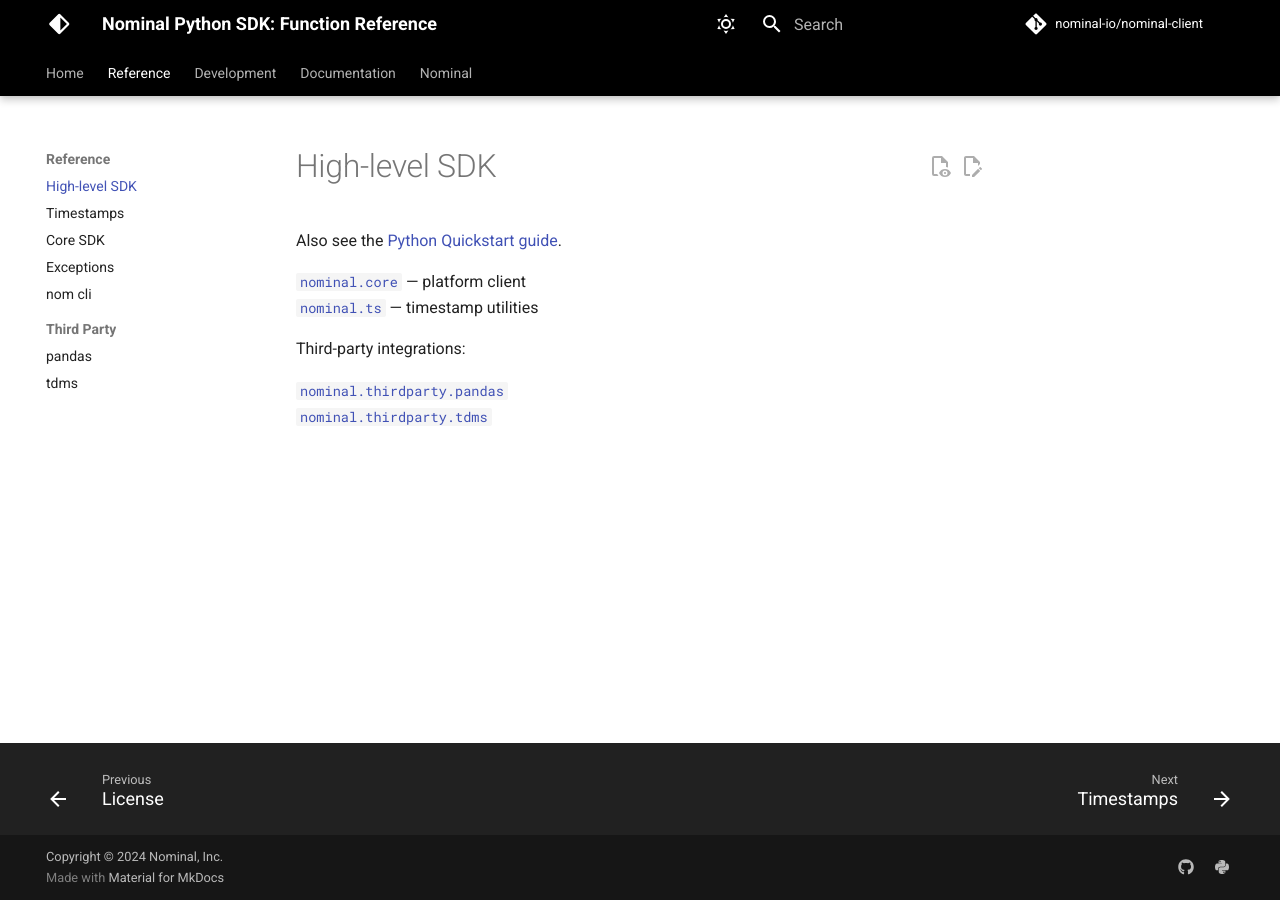
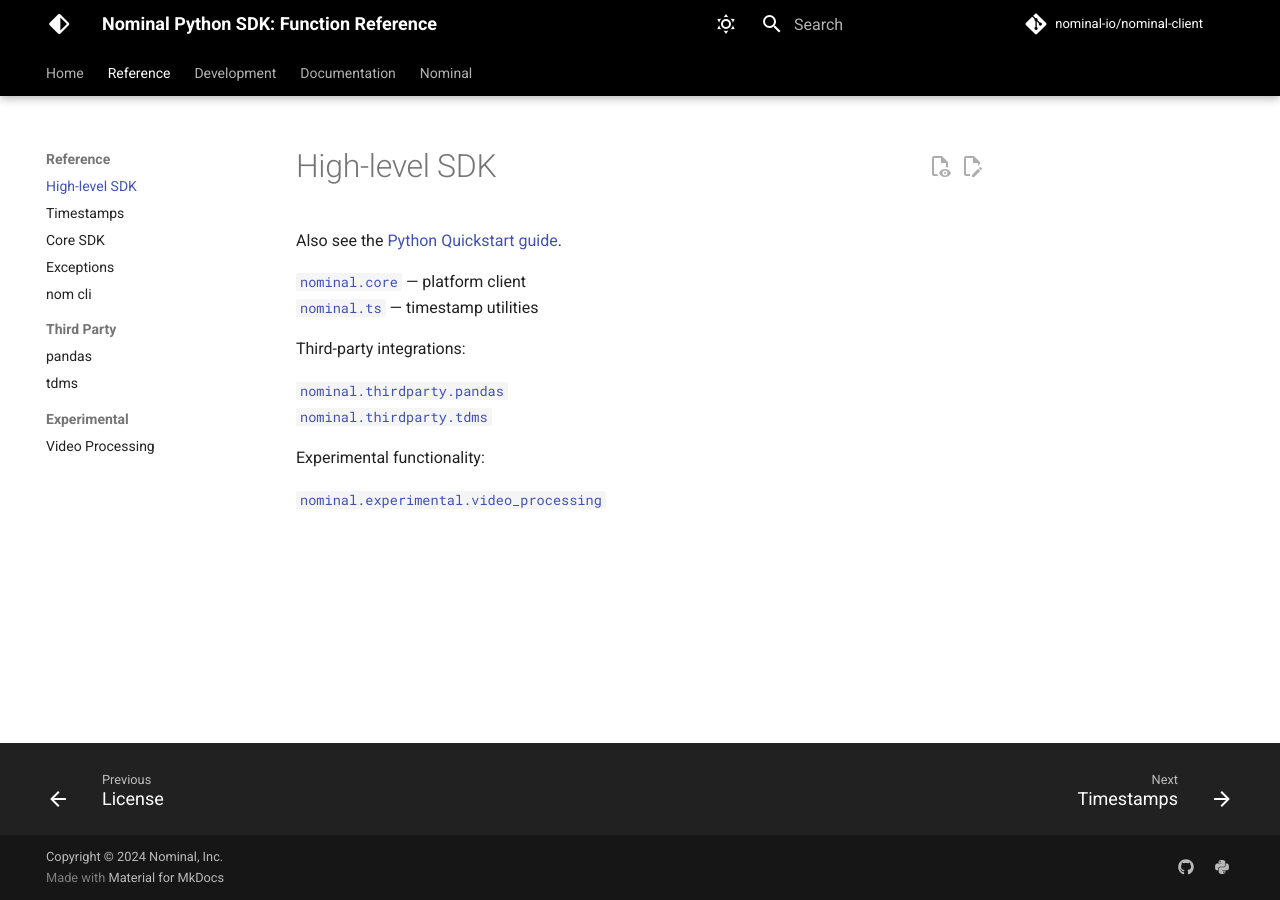
Before and after one commit to nominal-io/nominal-client, an MkDocs documentation site: the page built from docs/src/reference/toplevel.md, in a window 1280 px wide. Built offline with MkDocs 1.6.1 and Material for MkDocs 9.7.7, drawn with Linux system fonts in a browser that asks for light colours; comment, search, counter and statistics services are not loaded.

Commit message:
docs: add experimental modules to API reference (#338)

```diff
--- a/docs/mkdocs.yml
+++ b/docs/mkdocs.yml
@@ -30,6 +30,8 @@
       - Third Party:
         - pandas: reference/thirdparty/pandas.md
         - tdms: reference/thirdparty/tdms.md
+      - Experimental:
+        - Video Processing: reference/experimental/video_processing.md
   - Development:
       - Contributing: contributing.md
   - Documentation: https://docs.nominal.io/python/quickstart
--- a/docs/src/reference/toplevel.md
+++ b/docs/src/reference/toplevel.md
@@ -8,6 +8,10 @@
 [`nominal.thirdparty.pandas`](./thirdparty/pandas.md)<br/>
 [`nominal.thirdparty.tdms`](./thirdparty/tdms.md)
 
+Experimental functionality:
+
+[`nominal.experimental.video_processing`](./experimental/video_processing.md)<br/>
+
 <!--
   Eventually we can use `summary` over `filters` when it moves from Sponsors only to GA:
   https://mkdocstrings.github.io/python/usage/configuration/members/#summary
```
Also changed, not shown: docs/reference/experimental/video_processing.md (added, +1 -0 lines), 2 other files.
